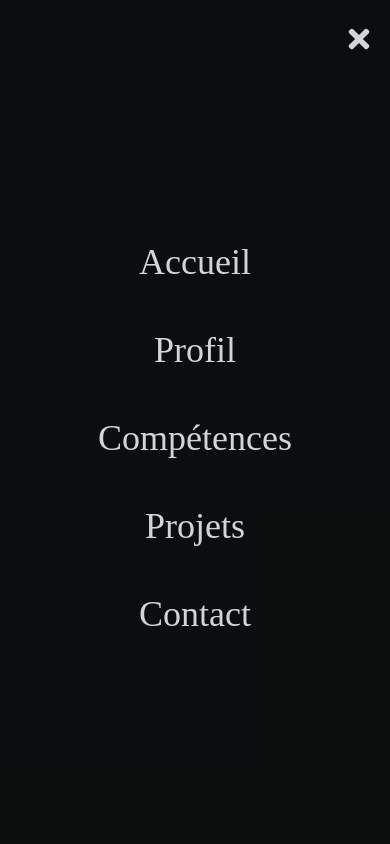
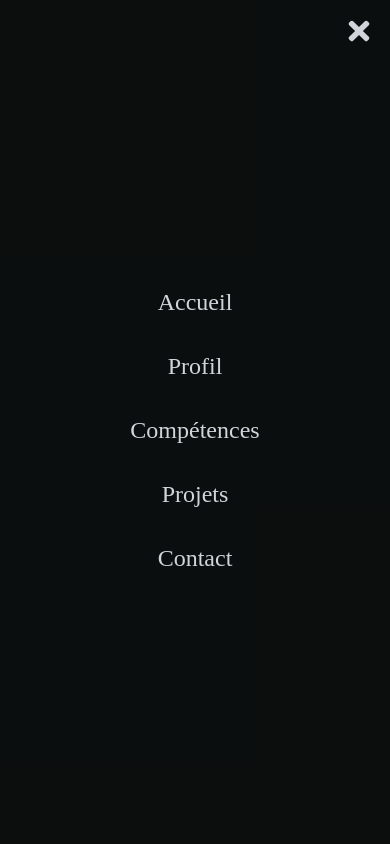
Before and after one commit to ThibautRaimond/portfolio, a React (Create React App) app: page /portfolio/cvaccessible in a window 390 px wide. Both pictures are taken after a click on the button 359 px from the left and 35 px from the top of the page. Shown: the top 844 px of the page. Built offline with nearby package versions, Linux system fonts and the light colour scheme.

Commit message:
burgerButton responsive fix / MobileMenu responsive fix

```diff
--- a/src/components/MobileNavMenu.jsx
+++ b/src/components/MobileNavMenu.jsx
@@ -48,20 +48,20 @@ const MobileNavMenu = ({ closeMenu, isActive }) => {
         aria-label="Menu de navigation"
         aria-modal="true"
         ref={menuRef}
-        className="absolute top-0 left-0 w-full h-full bg-[#0e1111d3] text-center transform flex justify-center items-center"
+        className="absolute top-0 left-0 w-full h-full bg-[#0e1111d3] text-center flex justify-center items-center overflow-y-auto"
         onClick={(e) => e.stopPropagation()} // Empêche la fermeture de la modale lorsqu'on clique à l'intérieur
       >
         <button
           aria-label="Fermer le menu"
           onClick={closeMenu}
-          className="absolute top-6 right-4 z-40"
+          className="absolute top-4 right-4 sm:top-6 sm:right-6 z-40"
         >
           <FaTimes size={30} />
         </button>
-        <nav>
+        <nav className="w-full px-4">
           <ul className="py-4">
             <li
-              className={`py-6 mt-10 text-4xl ${isActive("/") ? "activeLinkClass" : ""}`}
+              className={`py-4 sm:py-6 mt-6 sm:mt-10 text-2xl sm:text-3xl md:text-4xl ${isActive("/") ? "activeLinkClass" : ""}`}
               aria-current={isActive("/") ? "page" : undefined}
             >
               <Link ref={firstLinkRef} onClick={closeMenu} to="/">
@@ -69,7 +69,7 @@ const MobileNavMenu = ({ closeMenu, isActive }) => {
               </Link>
             </li>
             <li
-              className={`py-6 text-4xl ${isActive("/profil") ? "activeLinkClass" : ""}`}
+              className={`py-4 sm:py-6 text-2xl sm:text-3xl md:text-4xl ${isActive("/profil") ? "activeLinkClass" : ""}`}
               aria-current={isActive("/profil") ? "page" : undefined}
             >
               <Link onClick={closeMenu} to="/profil">
@@ -77,7 +77,7 @@ const MobileNavMenu = ({ closeMenu, isActive }) => {
               </Link>
             </li>
             <li
-              className={`py-6 text-4xl ${isActive("/competences") ? "activeLinkClass" : ""}`}
+              className={`py-4 sm:py-6 text-2xl sm:text-3xl md:text-4xl ${isActive("/competences") ? "activeLinkClass" : ""}`}
               aria-current={
                 isActive("/competences") ? "page" : undefined
               }
@@ -87,7 +87,7 @@ const MobileNavMenu = ({ closeMenu, isActive }) => {
               </Link>
             </li>
             <li
-              className={`py-6 text-4xl ${isActive("/projets") ? "activeLinkClass" : ""}`}
+              className={`py-4 sm:py-6 text-2xl sm:text-3xl md:text-4xl ${isActive("/projets") ? "activeLinkClass" : ""}`}
               aria-current={isActive("/projets") ? "page" : undefined}
             >
               <Link onClick={closeMenu} to="/projets">
@@ -95,7 +95,7 @@ const MobileNavMenu = ({ closeMenu, isActive }) => {
               </Link>
             </li>
             <li
-              className={`py-6 text-4xl mb-2 ${isActive("/contact") ? "activeLinkClass" : ""}`}
+              className={`py-4 sm:py-6 mb-2 text-2xl sm:text-3xl md:text-4xl ${isActive("/contact") ? "activeLinkClass" : ""}`}
               aria-current={isActive("/contact") ? "page" : undefined}
             >
               <Link
--- a/src/components/Navbar.jsx
+++ b/src/components/Navbar.jsx
@@ -46,7 +46,7 @@ const Navbar = () => {
       {/* Desktop Menu */}
 
       <nav aria-label="Menu principal" className="hideOnMobileMode">
-        <ul className="md:flex">
+        <ul className="flex">
           <li
             className={
               isActive("/")
@@ -98,7 +98,7 @@ const Navbar = () => {
       </nav>
 
       {/* Bouton en mode mobile pour ouvrir la modale */}
-      <button className="md:hidden z-20" onClick={openMobileNav}>
+      <button className="hideOnDesktopMode z-20" onClick={openMobileNav}>
         <FaBars size={30} aria-label="Ouvrir le menu pour changer de page" />
       </button>
 
--- a/src/index.css
+++ b/src/index.css
@@ -62,13 +62,13 @@
 }
 
 /* --- Hide on desktop or mobile mode --- */
-@media screen and (max-width: 1023px){
+@media screen and (max-width: 767px){
 	.hideOnMobileMode{
 		display: none;
 	}
 }
 
-@media screen and (min-width: 1023px){
+@media screen and (min-width: 768px){
 	.hideOnDesktopMode{
 		display: none;
 	}
```
Also changed, not shown: 12 other files (tests, documents, lock files or other folders).
